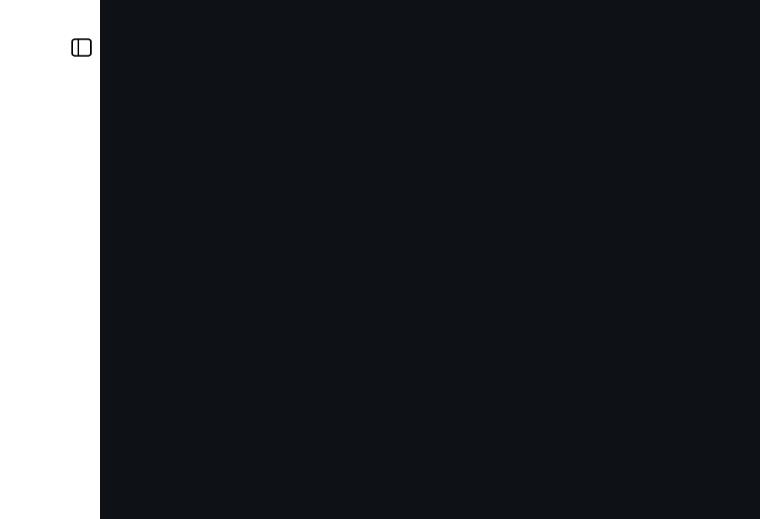
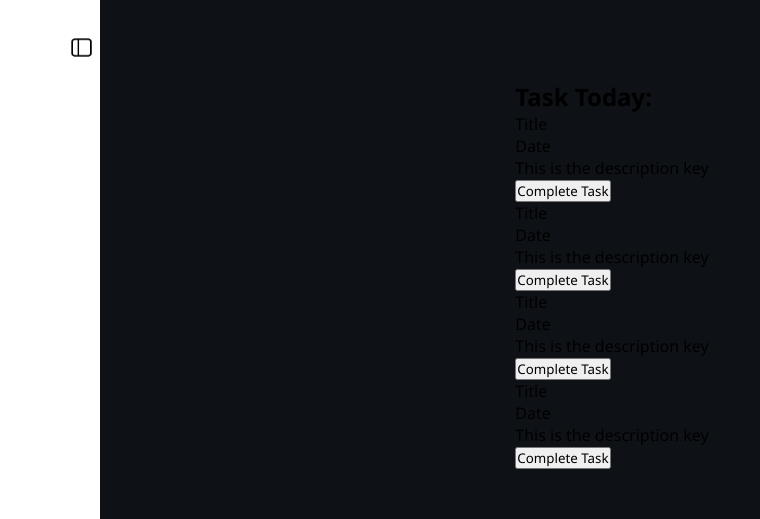
Before and after one commit to b1yn3/To-do-List, a website built with webpack: page src/template.html in a window 1280 px wide. Shown: the top 519 px of the page, 156-916 px from the left. Built offline with nearby package versions, Linux system fonts and the light colour scheme; files whose address does not match are found by name.

Commit message:
feat: add temporary structure for testing

```diff
--- a/src/template.html
+++ b/src/template.html
@@ -35,7 +35,59 @@
         </aside>
 
         <main>
-
+            <div class="todayContainer">
+                <div class="todayHeader">
+                    <h2>Task Today:</h2>
+                </div>
+                <div class="todayTask">
+                    <div class="todayTaskHeader">
+                        <div class="todayTaskTitle">Title</div>
+                        <div class="todayTaskDate">Date</div>
+                    </div>
+                    <div class="todayTaskDescriptionContainer">
+                        <p>This is the description key</p>
+                    </div>
+                    <div class="todayComplete">
+                        <button class="todayBtn">Complete Task</button>
+                    </div>
+                </div>
+                <div class="todayTask">
+                    <div class="todayTaskHeader">
+                        <div class="todayTaskTitle">Title</div>
+                        <div class="todayTaskDate">Date</div>
+                    </div>
+                    <div class="todayTaskDescriptionContainer">
+                        <p>This is the description key</p>
+                    </div>
+                    <div class="todayComplete">
+                        <button class="todayBtn">Complete Task</button>
+                    </div>
+                </div>
+                <div class="todayTask">
+                    <div class="todayTaskHeader">
+                        <div class="todayTaskTitle">Title</div>
+                        <div class="todayTaskDate">Date</div>
+                    </div>
+                    <div class="todayTaskDescriptionContainer">
+                        <p>This is the description key</p>
+                    </div>
+                    <div class="todayComplete">
+                        <button class="todayBtn">Complete Task</button>
+                    </div>
+                </div>
+                <div class="todayTask">
+                    <div class="todayTaskHeader">
+                        <div class="todayTaskTitle">Title</div>
+                        <div class="todayTaskDate">Date</div>
+                    </div>
+                    <div class="todayTaskDescriptionContainer">
+                        <p>This is the description key</p>
+                    </div>
+                    <div class="todayComplete">
+                        <button class="todayBtn">Complete Task</button>
+                    </div>
+                </div>
+            </div>
         </main>
     </div>
 </body>
```
